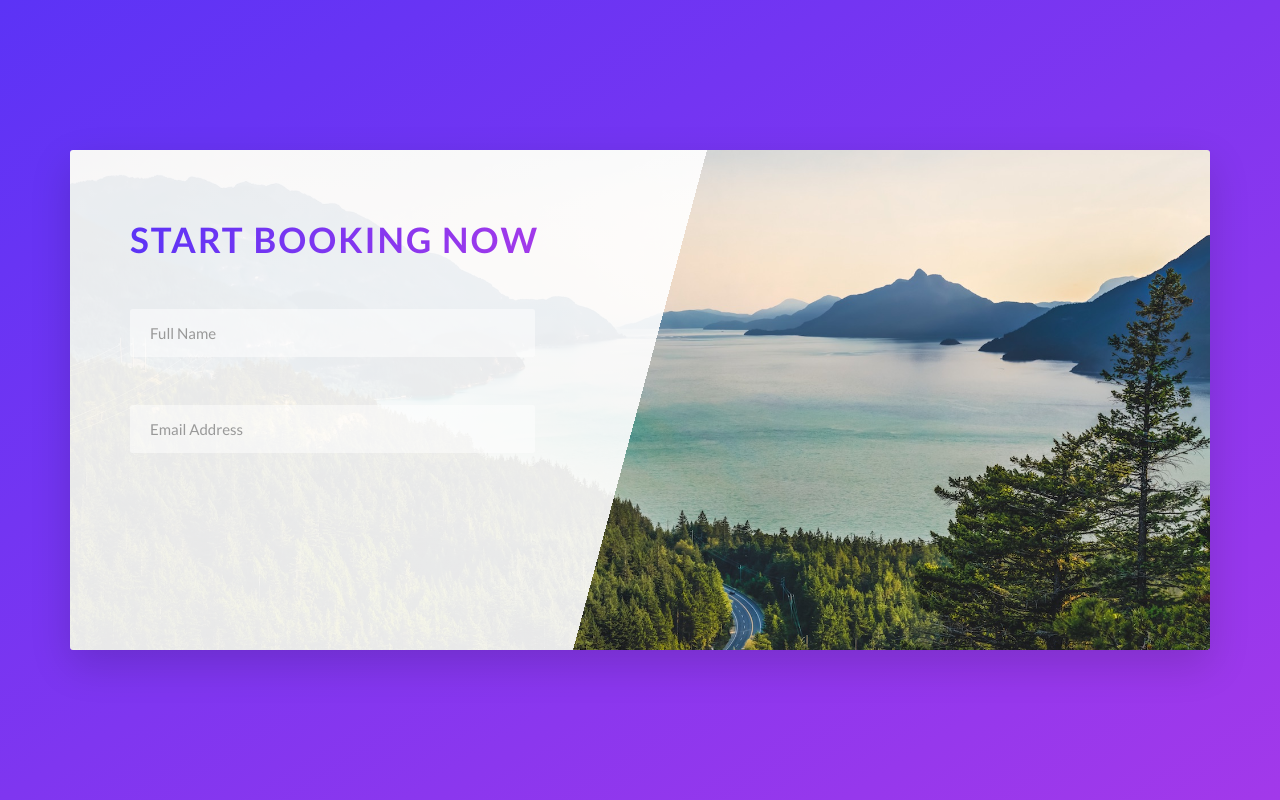
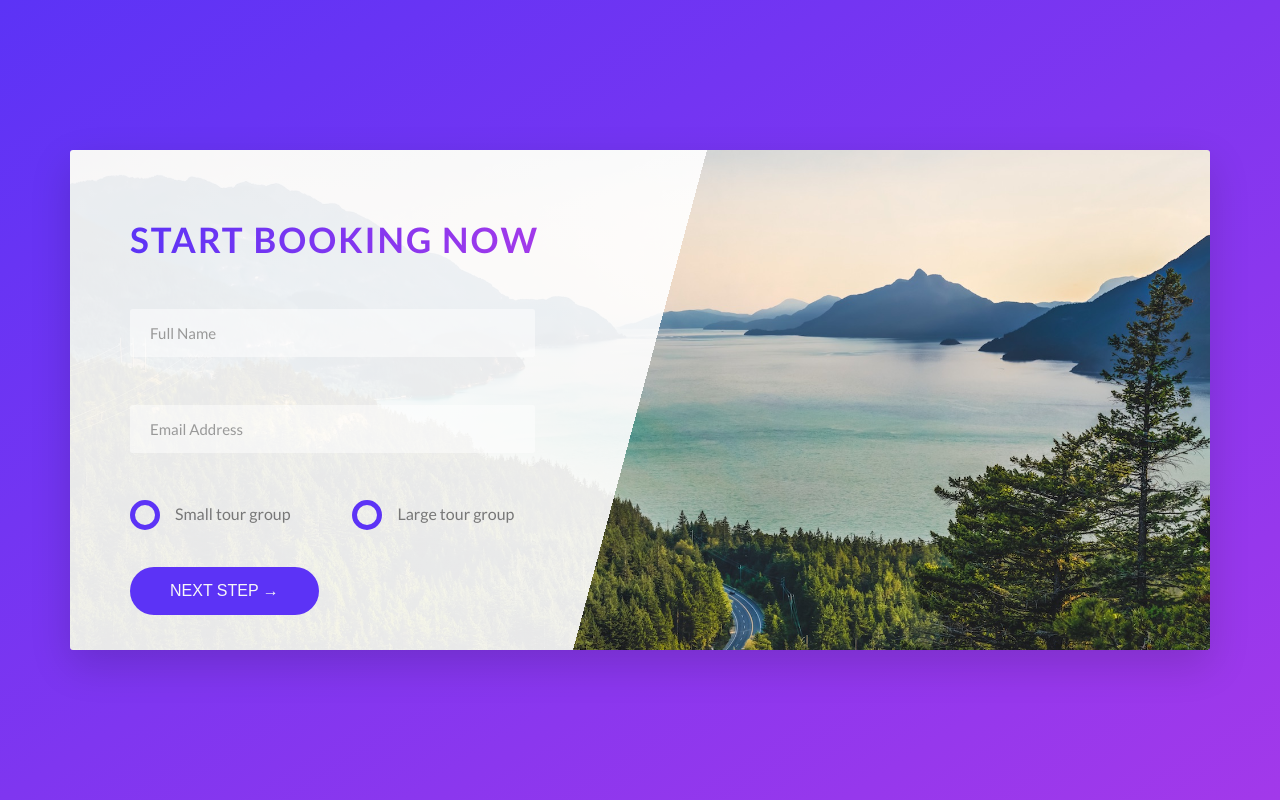
Before and after one commit to MehediBijoy/natours-sass, a website: page index.html in a window 1280 px wide. Shown: the part 4428-5228 px from the top of the page. Drawn offline with Linux system fonts and the light colour scheme.

Commit message:
booking section update

```diff
--- a/index.html
+++ b/index.html
@@ -324,6 +324,25 @@
                                 <input type="email" class="form__input" placeholder="Email Address" id="email" required>
                                 <label for="email" class="form__label">Email Address</label>
                             </div>
+
+                            <div class="form__group">
+                                <div class="form__radio-group">
+                                    <input type="radio" class="form__radio-input" id="small" name="size">
+                                    <label for="small" class="form__radio-label">
+                                        <span class="form__radio-button"></span>
+                                        Small tour group
+                                    </label>
+                                </div>
+
+                                <div class="form__radio-group">
+                                    <input type="radio" class="form__radio-input" id="large" name="size">
+                                    <label for="large" class="form__radio-label">
+                                        <span class="form__radio-button"></span>
+                                        Large tour group
+                                    </label>
+                                </div>
+                            </div>
+                            <button class="btn btn--primary u-margin-top-small">Next step &rarr;</button>
                         </form>
                     </div>
                 </div>
--- a/sass/base/_utilities.scss
+++ b/sass/base/_utilities.scss
@@ -3,3 +3,5 @@
 .u-margin-bottom-medium {margin-bottom: 4rem;}
 .u-margin-bottom-large {margin-bottom: 8rem;}
 .u-margin-top-large {margin-top: 8rem;}
+.u-margin-top-medium {margin-top: 4rem;}
+.u-margin-top-small {margin-top: 2rem;}
--- a/sass/components/_form.scss
+++ b/sass/components/_form.scss
@@ -46,4 +46,50 @@
         visibility: hidden;
         transform: translateY(-4rem);
     }
+
+    &__radio-group {
+        width: 49%;
+        display: inline-block;
+    }
+
+    &__radio-input {
+        display: none;
+    }
+
+    &__radio-label {
+        font-size: $default-font-size;
+        cursor: pointer;
+        position: relative;
+        padding-left: 4.5rem;
+    }
+
+    &__radio-button {
+        height: 3rem;
+        width: 3rem;
+        border: 5px solid $color-primary;
+        border-radius: 50%;
+        display: inline-block;
+        position: absolute;
+        left: 0;
+        top: -.4rem;
+
+        &::after {
+            content: "";
+            display: block;
+            height: 1.3rem;
+            width: 1.3rem;
+            border-radius: 50%;
+            position: absolute;
+            top: 50%;
+            left: 50%;
+            transform: translate(-50%, -50%);
+            background-color: $color-primary;
+            opacity: 0;
+            transition: opacity .2s;
+        }
+    }
+
+    &__radio-input:checked ~ &__radio-label &__radio-button::after {
+        opacity: 1;
+    }
 }
```
Also changed, not shown: css/style.css, 1 other file.
